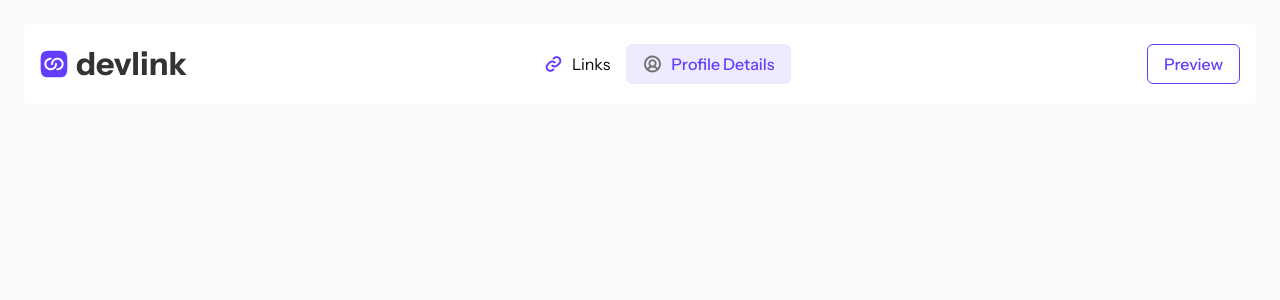
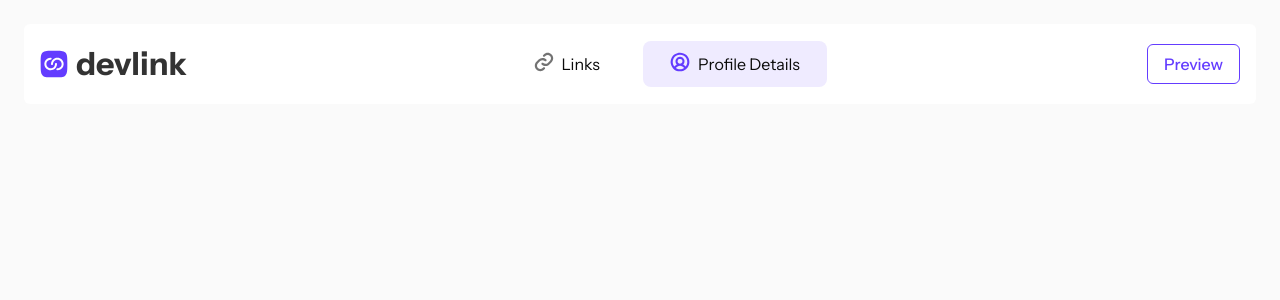
Before and after one commit to it-awonugba/linksharingapp, a Next.js app: page /profile in a window 1280 px wide. Shown: the top 300 px of the page. Built offline with nearby package versions, Linux system fonts and the light colour scheme.

Commit message:
Header state issue fixed

```diff
--- a/src/app/action.ts
+++ b/src/app/action.ts
@@ -56,6 +56,7 @@ export const verifyAuth = async () => {
 };
 
 export const saveLinks = async (data: LinkType[]) => {
+  console.log(data);
   const supabase = createClient();
 
   const { error } = await supabase.from("links").insert(data);
--- a/src/app/links/page.tsx
+++ b/src/app/links/page.tsx
@@ -1,9 +1,16 @@
 import Header from "@/components/header/Header";
-import LinkFormSection from "@/components/linkformsection/LinkFormSection";
+import LinkFormSection, {
+  LinkType,
+} from "@/components/linkformsection/LinkFormSection";
 import { createClient } from "../../../utils/supabase/server";
 import { redirect } from "next/navigation";
+import Image from "next/image";
+import { Button } from "@/components/ui/button";
+//import { useState } from "react";
+import AddForm from "@/components/linkformsection/AddForm";
 
-export default async function page() {
+export default async function Page() {
+  //const [visible, setVisible] = useState(false);
   const supabase = createClient();
 
   const {
@@ -13,6 +20,8 @@ export default async function page() {
   if (!user) {
     return redirect("/");
   }
+
+  const { data } = await supabase.from("links").select();
 
   return (
     <div className="w-full flex flex-col items-center">
@@ -29,8 +38,40 @@ export default async function page() {
               the world!
             </p>
           </div>
-
-          <LinkFormSection user_id={user.id} />
+          <div className="w-full space-y-6">
+            <Button variant="outline" className="w-full">
+              + Add new link
+            </Button>
+            {!data.length && (
+              <div className="flex flex-col w-full justify-center items-center bg-[#fafafa] p-10 gap-10 rounded-lg">
+                <Image
+                  src="/images/bg-add.svg"
+                  width={250}
+                  height={161}
+                  alt="image"
+                />
+                <div className="flex flex-col w-full space-y-6 xl:w-[30.5rem]">
+                  <h3 className="text-[2rem] text-[#333333] text-center font-bold">
+                    Let’s get you started
+                  </h3>
+                  <p className="text-base text-center font-normal text-[#737373]">
+                    Use the “Add new link” button to get started. Once you have
+                    more than one link, you can reorder and edit them. We’re
+                    here to help you share your profiles with everyone!
+                  </p>
+                </div>
+              </div>
+            )}
+            {data &&
+              data.map((link: LinkType) => (
+                <AddForm link={link} key={link.id} />
+              ))}
+          </div>
+          <div className="flex flex-row">
+            <Button className="ml-auto" disabled={!data.length}>
+              Save
+            </Button>
+          </div>
         </div>
       </section>
     </div>
--- a/src/app/profile/page.tsx
+++ b/src/app/profile/page.tsx
@@ -1,6 +1,6 @@
 import Header from "@/components/header/Header";
 
-export default function page() {
+export default function Page() {
   return (
     <div className="w-full flex flex-col items-center">
       <Header />
--- a/src/components/header/Header.tsx
+++ b/src/components/header/Header.tsx
@@ -27,40 +27,56 @@ export default function Header() {
             <li>
               <Link
                 href="/links"
-                className={`flex rounded-lg gap-2 ${
-                  pathname === "/links"
-                    ? buttonVariants({
-                        variant: "secondary",
-                      })
-                    : ""
+                className={`flex rounded-lg gap-2 py-[0.6875rem] px-[1.6875rem] ${
+                  pathname === "/links" ? "bg-secondary" : ""
                 }`}
               >
+                {pathname === "/links" ? (
                   <Image
                     src="/images/link-bold.svg"
-                  width={21}
+                    width={20}
                     height={20}
                     alt="links icon"
+                    className="w-5 h-5"
                   />
+                ) : (
+                  <Image
+                    src="/images/link-grey.svg"
+                    width={20}
+                    height={20}
+                    alt="links icon"
+                    className="w-5 h-5"
+                  />
+                )}
+
                 <span className="hidden text-base sm:block">Links</span>
               </Link>
             </li>
             <li>
               <Link
                 href="/profile"
-                className={`flex rounded-lg gap-2 ${
-                  pathname === "/profile"
-                    ? buttonVariants({
-                        variant: "secondary",
-                      })
-                    : ""
+                className={`flex rounded-lg gap-2 py-[0.6875rem] px-[1.6875rem] ${
+                  pathname === "/profile" ? "bg-secondary" : ""
                 }`}
               >
+                {pathname === "/profile" ? (
+                  <Image
+                    src="/images/user-circle-primary.svg"
+                    width={20}
+                    height={20}
+                    alt="links icon"
+                    className="w-5 h-5"
+                  />
+                ) : (
                   <Image
                     src="/images/user-circle-bold.svg"
-                  width={21}
+                    width={20}
                     height={20}
                     alt="links icon"
+                    className="w-5 h-5"
                   />
+                )}
+
                 <span className="hidden text-base  sm:block">
                   Profile Details
                 </span>
--- a/src/components/linkformsection/AddForm.tsx
+++ b/src/components/linkformsection/AddForm.tsx
@@ -1,3 +1,4 @@
+"use client";
 import Image from "next/image";
 import {
   Form,
@@ -16,12 +17,17 @@ type AddFormProperties = {
 };
 
 export default function AddForm({ link }: AddFormProperties) {
-  const form = useForm();
+  const form = useForm({
+    defaultValues: {
+      ...link,
+    },
+  });
   const saveForm = () => {};
 
   return (
+    <div className="flex flex-col w-full justify-center items-center bg-[#fafafa] p-10 gap-10 rounded-lg">
       <Form {...form}>
-      <form onSubmit={form.handleSubmit(saveForm)} className="space-y-6">
+        <form onSubmit={form.handleSubmit(saveForm)} className="space-y-3">
           <FormField
             control={form.control}
             name="platform"
@@ -88,5 +94,6 @@ export default function AddForm({ link }: AddFormProperties) {
           />
         </form>
       </Form>
+    </div>
   );
 }
--- a/src/components/linkformsection/LinkFormSection.tsx
+++ b/src/components/linkformsection/LinkFormSection.tsx
@@ -1,20 +1,29 @@
 "use client";
-import { useState } from "react";
+import { useState, useEffect } from "react";
 import { Button } from "../ui/button";
 import Image from "next/image";
 
 import AddForm from "./AddForm";
 import { saveLinks } from "@/app/action";
+import { createClient } from "../../../utils/supabase/client";
 
 export type LinkType = {
+  id: number;
   platform: string;
-  url: string;
-  user: string;
+  link: string;
+  uuid: string;
 };
 
 export default function LinkFormSection({ user_id }: { user_id: string }) {
   const [links, setLinks] = useState<LinkType[]>([]);
   const [showForm, setShowForm] = useState<boolean>(false);
+  useEffect(() => {
+    const fetchLinks = async () => {
+      const supabase = createClient();
+      const { data } = await supabase.from("links").select();
+      setLinks(data);
+    };
+  }, []);
 
   const addNewLink = () => {
     setLinks((prev) => {
@@ -39,34 +48,11 @@ export default function LinkFormSection({ user_id }: { user_id: string }) {
             {showForm && <AddForm />}
           </>
 
-          {links.length === 0 && showForm === false && (
-            <>
-              <Image
-                src="/images/bg-add.svg"
-                width={250}
-                height={161}
-                alt="image"
-              />
-              <div className="flex flex-col w-full space-y-6 xl:w-[30.5rem]">
-                <h3 className="text-[2rem] text-[#333333] text-center font-bold">
-                  Let’s get you started
-                </h3>
-                <p className="text-base text-center font-normal text-[#737373]">
-                  Use the “Add new link” button to get started. Once you have
-                  more than one link, you can reorder and edit them. We’re here
-                  to help you share your profiles with everyone!
-                </p>
-              </div>
-            </>
-          )}
+          {links.length === 0 && showForm === false && <></>}
         </div>
       </div>
       <div className="flex flex-row">
-        <Button
-          className="ml-auto"
-          disabled={!links.length}
-          onClick={handleSaveLink}
-        >
+        <Button className="ml-auto" disabled={!data.length}>
           Save
         </Button>
       </div>
```
Also changed, not shown: public/images/link-grey.svg (added), public/images/user-circle-primary.svg (added). Lines whose indentation alone changed are shown as unchanged.
